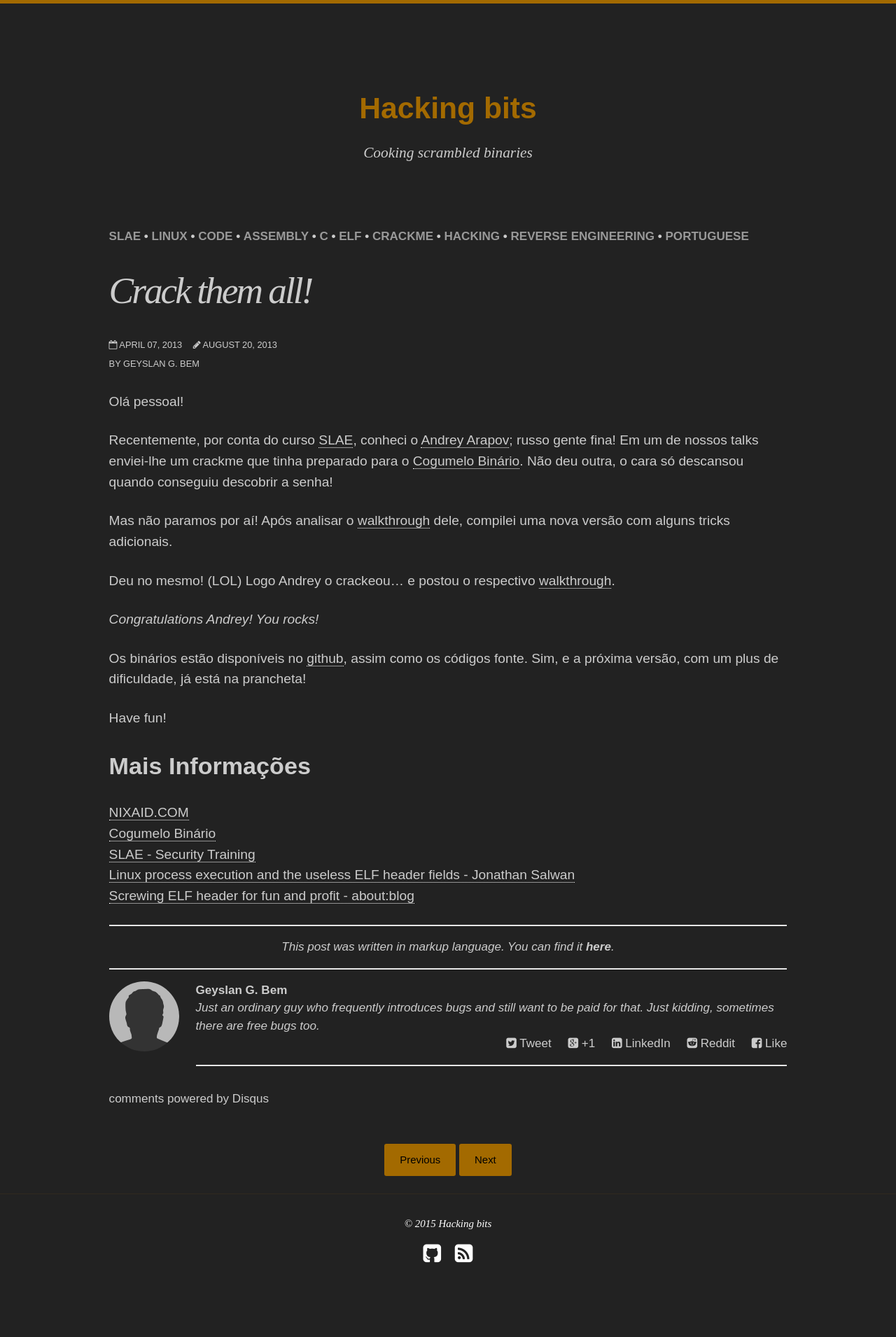
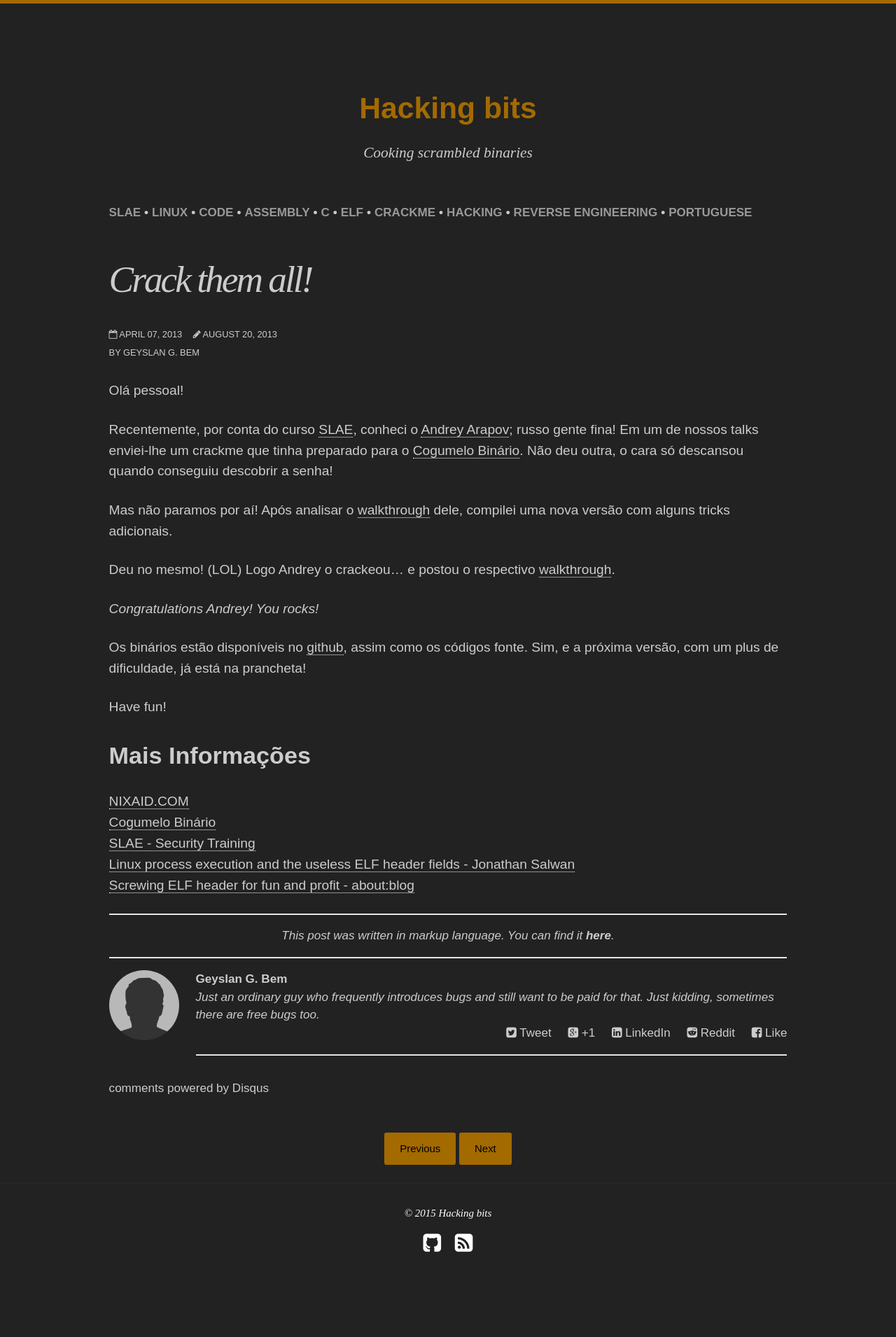
Before and after one commit to hackingbits/hackingbits.github.io, a Jekyll site: the page built from _posts/blog/2013-04-07-crack-them-all.md, in a window 1280 px wide. Shown: the whole page at 70% size. Built offline with Jekyll 4.4.1, drawn with Linux system fonts in a browser that asks for light colours; nearby versions of some CDN libraries; comment, search, counter and statistics services are not loaded.

Commit message:
Adjust entry tag markup and styling to fix

```diff
--- a/_layouts/post.html
+++ b/_layouts/post.html
@@ -16,7 +16,9 @@
     {% if page.image.feature %}<img src="{{ site.url }}/images/{{ page.image.feature }}" class="entry-feature-image" alt="{{ page.title }}" {% if site.logo == null %}style="margin-top:0;"{% endif %}>{% if page.image.credit %}<p class="image-credit">Image credit: <a href="{{ page.image.creditlink }}">{{ page.image.credit }}</a></p>{% endif %}{% endif %}
     <div class="entry-wrapper">
       <header class="entry-header">
-        <span class="entry-tags">{% for tag in page.tags %}<a href="{{ site.url }}/tags/#{{ tag }}" title="Pages tagged {{ tag }}">{{ tag }}</a>{% unless forloop.last %}&nbsp;&bull;&nbsp;{% endunless %}{% endfor %}</span>
+        <ul class="entry-tags">
+          {% for tag in page.tags %}<li><a href="{{ site.url }}/tags/#{{ tag }}" title="Pages tagged {{ tag }}">{{ tag }}</a></li>{% endfor %}
+        </ul>
         {% if page.link %}
           <h1 class="entry-title"><a href="{{ page.link }}">{% if page.headline %}{{ page.headline }}{% else %}{{ page.title }}{% endif %} <span class="link-arrow">&rarr;</span></a></h1>
         {% else %}
--- a/_sass/_page.scss
+++ b/_sass/_page.scss
@@ -39,8 +39,8 @@
 /* tag listing in page header */
 
 .entry-tags {
-	display: block;
-	margin-top: 4em;
+	margin: 2em 0 0;
+	padding: 0;
 	text-transform: uppercase;
 	@include font-size(16);
 	font-weight: 600;
@@ -49,7 +49,23 @@
 		&:hover {
 			border-bottom-style: solid;
 		}
+		padding: 0 5px;
 	}
+	li {
+	  display: inline-block;
+	  margin-bottom: 0;
+	  &:before {
+	    content: "\2022";
+	  }
+	  &:first-child {
+	    &:before {
+	      content: "";
+	  }
+	  a {
+	    padding-left: 0;
+	  }
+	}
+      }
 }
 
 /* page title */
```
